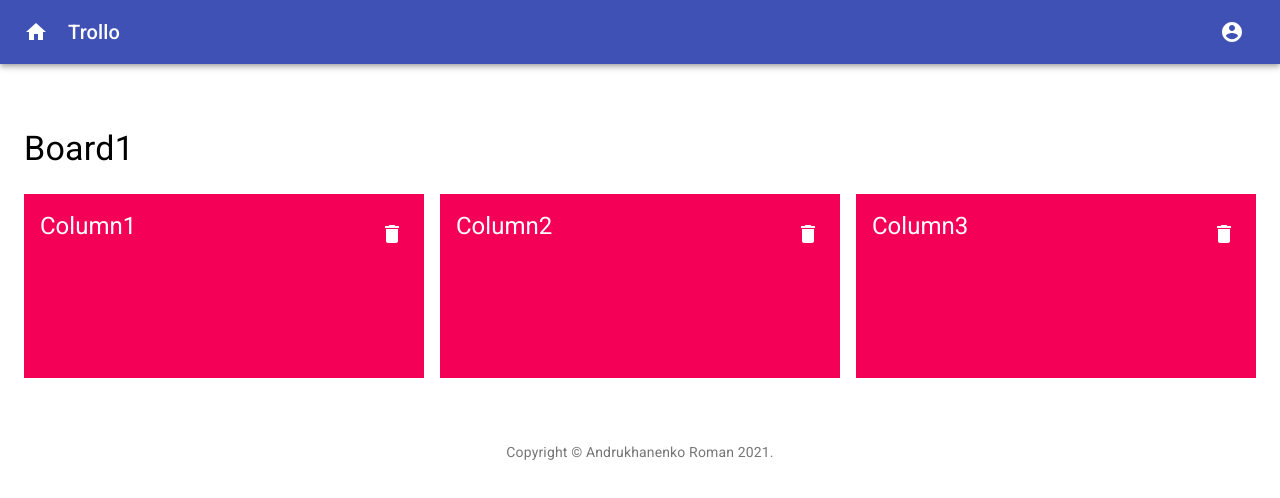
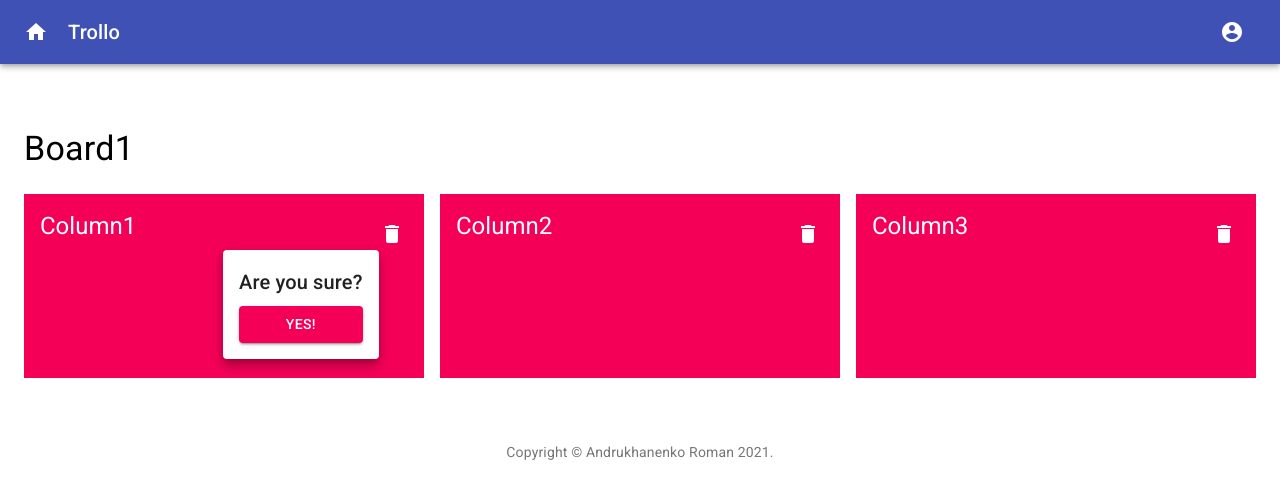
Before and after one commit to Vooooodoo/task-manager-frontend, a React (Create React App) app: page /board/1 in a window 1280 px wide. Both pictures are taken after a click on the button 392 px from the left and 233 px from the top of the page. Shown: the top 498 px of the page. Built offline with nearby package versions, Linux system fonts and the light colour scheme.

Commit message:
feature: add a delete board confirm popup

```diff
--- a/src/components/BoardCard/index.js
+++ b/src/components/BoardCard/index.js
@@ -4,6 +4,8 @@ import Typography from '@material-ui/core/Typography';
 import Grid from '@material-ui/core/Grid';
 import IconButton from '@material-ui/core/IconButton';
 import DeleteIcon from '@material-ui/icons/Delete';
+import Popover from '@material-ui/core/Popover';
+import Button from '@material-ui/core/Button';
 import { makeStyles } from '@material-ui/core/styles';
 
 const useStyles = makeStyles((theme) => ({
@@ -30,19 +32,30 @@ const useStyles = makeStyles((theme) => ({
     height: '100%',
     marginTop: theme.spacing(-2),
   },
-  deleteBtn: {
+  delBoardBtn: {
     position: 'absolute',
     top: theme.spacing(3),
     right: theme.spacing(2),
   },
-  deleteIcon: {
+  delBoardIcon: {
     color: theme.iconColor,
+  },
+  delBoardPopup: {
+    padding: theme.spacing(2),
+  },
+  delBoardPopupTitle: {
+    marginBottom: theme.spacing(1),
   },
 }));
 
 function BoardCard({ id, name }) {
   const classes = useStyles();
+  const [anchorEl, setAnchorEl] = React.useState(null);
+  const open = Boolean(anchorEl);
+  const popupId = open ? 'simple-popover' : undefined;
 
+  const handleDelBtnClick = (evt) => setAnchorEl(evt.currentTarget);
+  const handlePopoverClose = () => setAnchorEl(null);
   const deleteBoard = () => {
     console.log('Hello!');
   };
@@ -54,9 +67,37 @@ function BoardCard({ id, name }) {
           {name}
         </Typography>
       </Link>
-      <IconButton className={classes.deleteBtn} onClick={deleteBoard}>
-        <DeleteIcon className={classes.deleteIcon} />
+      <IconButton className={classes.delBoardBtn} onClick={handleDelBtnClick}>
+        <DeleteIcon className={classes.delBoardIcon} />
       </IconButton>
+      <Popover
+        id={popupId}
+        open={open}
+        anchorEl={anchorEl}
+        onClose={handlePopoverClose}
+        anchorOrigin={{
+          vertical: 'bottom',
+          horizontal: 'left',
+        }}
+        transformOrigin={{
+          vertical: 8,
+          horizontal: 145,
+        }}
+        PaperProps={{ className: classes.delBoardPopup }}
+      >
+        <Typography className={classes.delBoardPopupTitle} component="h3" variant="h6">
+          Are you sure?
+        </Typography>
+        <Button
+          type="button"
+          variant="contained"
+          color="secondary"
+          fullWidth
+          onClick={deleteBoard}
+        >
+          Yes!
+        </Button>
+      </Popover>
     </Grid>
   );
 }
```
